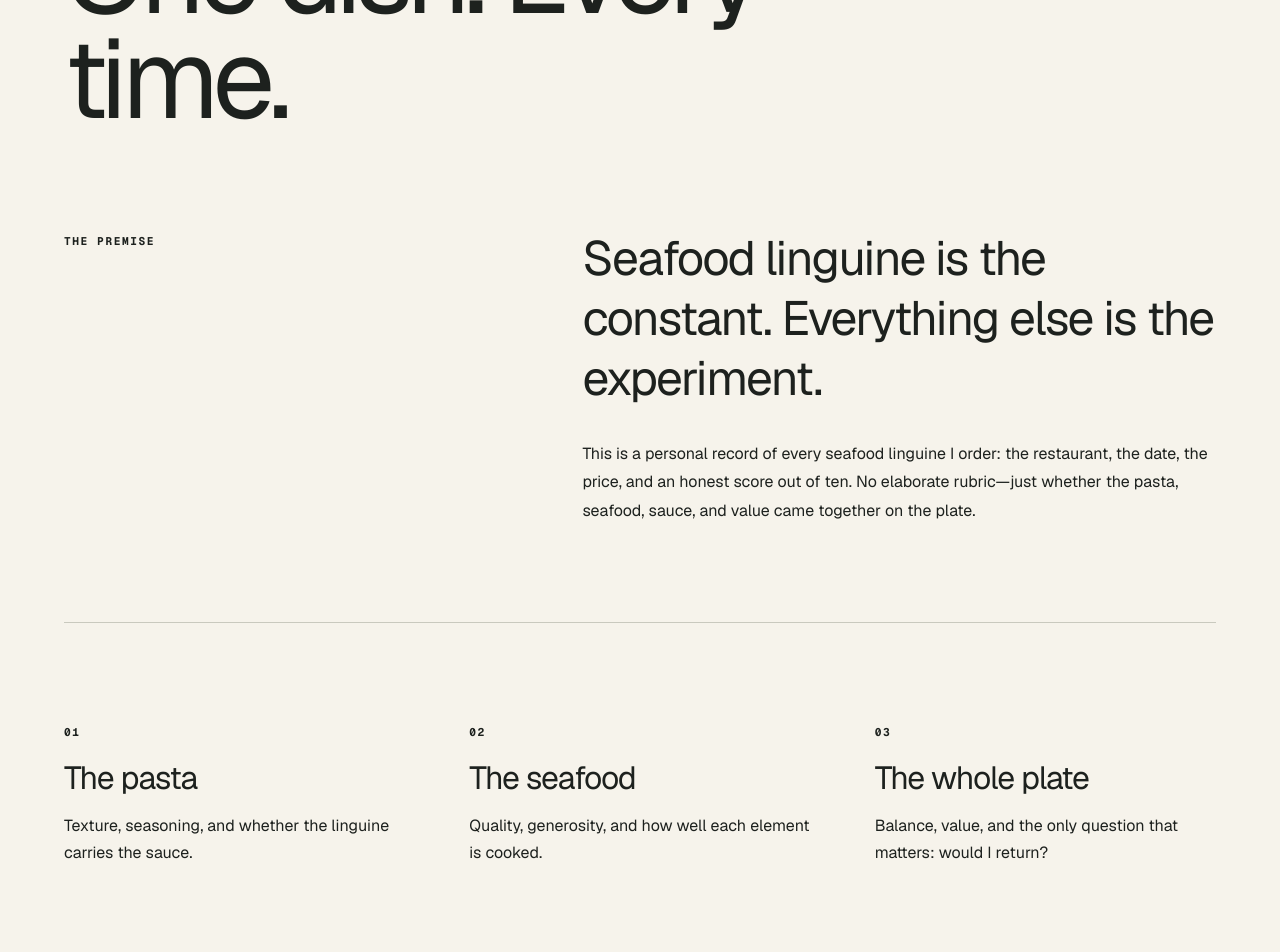
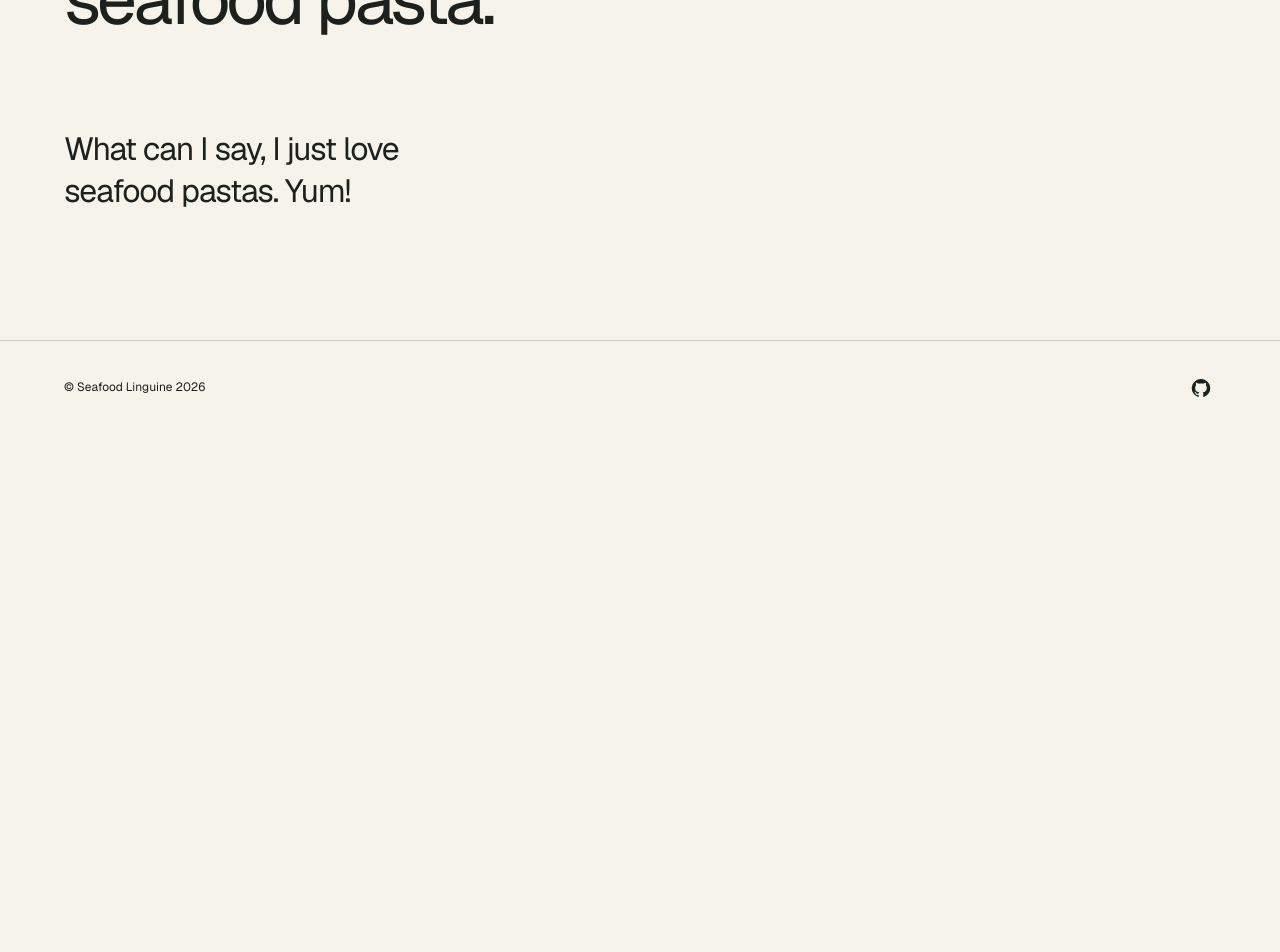
Before and after one commit to contrasting/seafood_linguine, a Next.js app: page /about in a window 1280 px wide. Shown: the part 320-1272 px from the top of the page. After the commit the page ends 800 px from the top, so only its background shows below. Built offline with nearby package versions, Linux system fonts and the light colour scheme; what @mui/material-nextjs would draw is missing.

Commit message:
other edits

```diff
--- a/app/about/page.tsx
+++ b/app/about/page.tsx
@@ -1,7 +1,5 @@
 import Box from "@mui/material/Box";
 import Container from "@mui/material/Container";
-import Divider from "@mui/material/Divider";
-import Stack from "@mui/material/Stack";
 import Typography from "@mui/material/Typography";
 
 export const metadata = {
@@ -12,74 +10,31 @@ export const metadata = {
 export default function AboutPage() {
     return (
         <Container maxWidth="lg">
-      <Box sx={{ pt: { xs: 8, md: 14 } }}>
-        <Typography variant="overline" color="secondary.main">
-          About the project
-        </Typography>
+            <Box sx={{pt: {xs: 8, md: 14}}}>
                 <Typography
                     component="h1"
                     variant="h1"
                     sx={{
                         maxWidth: 920,
                         mt: 2,
-            fontSize: { xs: "3.4rem", sm: "5.5rem", md: "7rem" },
+                        fontSize: {xs: "2.5rem", sm: "3.5rem", md: "4.5rem"},
                         lineHeight: 0.94,
                     }}
                 >
-          One dish. Every time.
+                    In search of the perfect seafood pasta.
                 </Typography>
 
                 <Box
                     sx={{
                         display: "grid",
-            gridTemplateColumns: { xs: "1fr", md: "0.8fr 1.2fr" },
-            gap: { xs: 6, md: 12 },
-            mt: { xs: 8, md: 12 },
+                        gridTemplateColumns: {xs: "1fr", md: "0.8fr 1.2fr"},
+                        gap: {xs: 6, md: 12},
+                        mt: {xs: 8, md: 12},
                     }}
                 >
-          <Box>
-            <Typography variant="overline" color="text.secondary">
-              The premise
+                    <Typography variant="h3" sx={{fontSize: {xs: "1.5rem", md: "2rem"}, lineHeight: 1.3}}>
+                        What can I say, I just love seafood pastas. Yum!
                     </Typography>
-          </Box>
-          <Stack spacing={4}>
-            <Typography variant="h3" sx={{ fontSize: { xs: "2rem", md: "3rem" }, lineHeight: 1.25 }}>
-              Seafood linguine is the constant. Everything else is the experiment.
-            </Typography>
-            <Typography color="text.secondary" sx={{ maxWidth: 650, lineHeight: 1.8 }}>
-              This is a personal record of every seafood linguine I order: the restaurant,
-              the date, the price, and an honest score out of ten. No elaborate rubric—just
-              whether the pasta, seafood, sauce, and value came together on the plate.
-            </Typography>
-          </Stack>
-        </Box>
-
-        <Divider sx={{ my: { xs: 8, md: 12 } }} />
-
-        <Box
-          sx={{
-            display: "grid",
-            gridTemplateColumns: { xs: "1fr", md: "repeat(3, 1fr)" },
-            gap: { xs: 5, md: 8 },
-          }}
-        >
-          {[
-            ["01", "The pasta", "Texture, seasoning, and whether the linguine carries the sauce."],
-            ["02", "The seafood", "Quality, generosity, and how well each element is cooked."],
-            ["03", "The whole plate", "Balance, value, and the only question that matters: would I return?"],
-          ].map(([number, title, copy]) => (
-            <Box key={number}>
-              <Typography variant="overline" color="secondary.main">
-                {number}
-              </Typography>
-              <Typography variant="h3" sx={{ mt: 2, mb: 2, fontSize: "2rem" }}>
-                {title}
-              </Typography>
-              <Typography color="text.secondary" sx={{ lineHeight: 1.7 }}>
-                {copy}
-              </Typography>
-            </Box>
-          ))}
                 </Box>
             </Box>
         </Container>
--- a/app/p/[name]/page.tsx
+++ b/app/p/[name]/page.tsx
@@ -70,9 +70,6 @@ export default async function EntryPage(props: PageProps<"/p/[name]">) {
           }}
         >
           <Box>
-            <Typography variant="overline" color="secondary.main">
-              Reviewed {dateFormatter.format(entry.date)}
-            </Typography>
             <Typography
               component="h1"
               variant="h1"
@@ -161,9 +158,6 @@ export default async function EntryPage(props: PageProps<"/p/[name]">) {
           </Stack>
 
           <Box>
-            <Typography variant="overline" color="text.secondary">
-              The verdict
-            </Typography>
             <Typography
               component="p"
               variant="h3"
```
Lines whose indentation alone changed are shown as unchanged.
